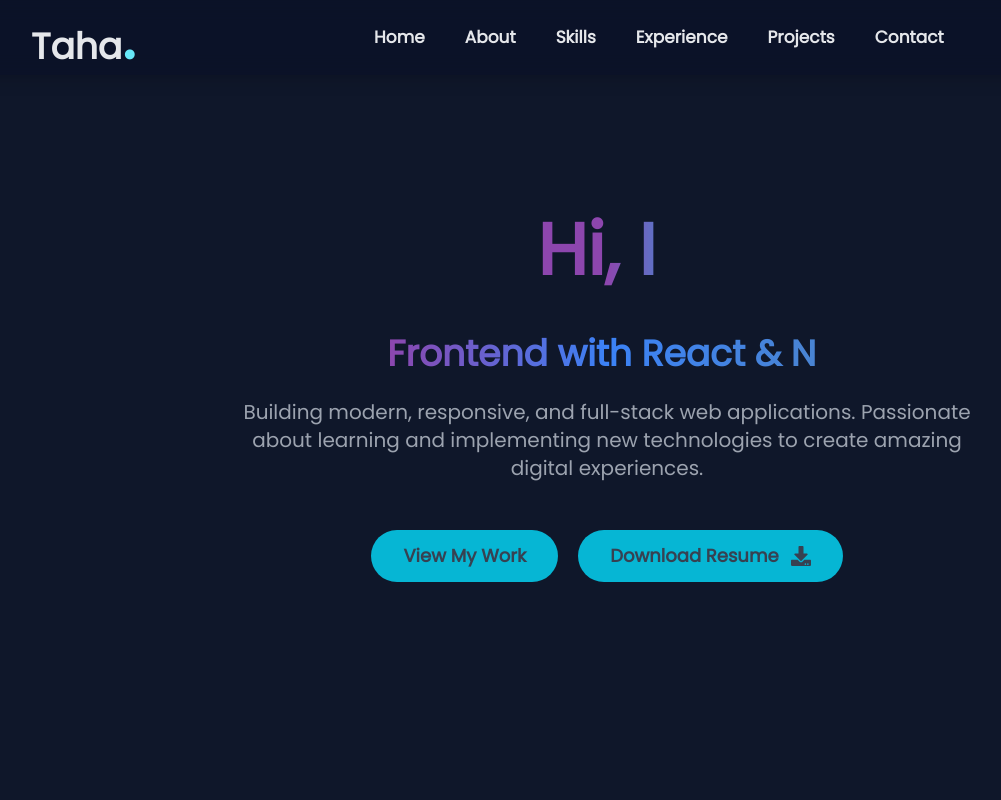
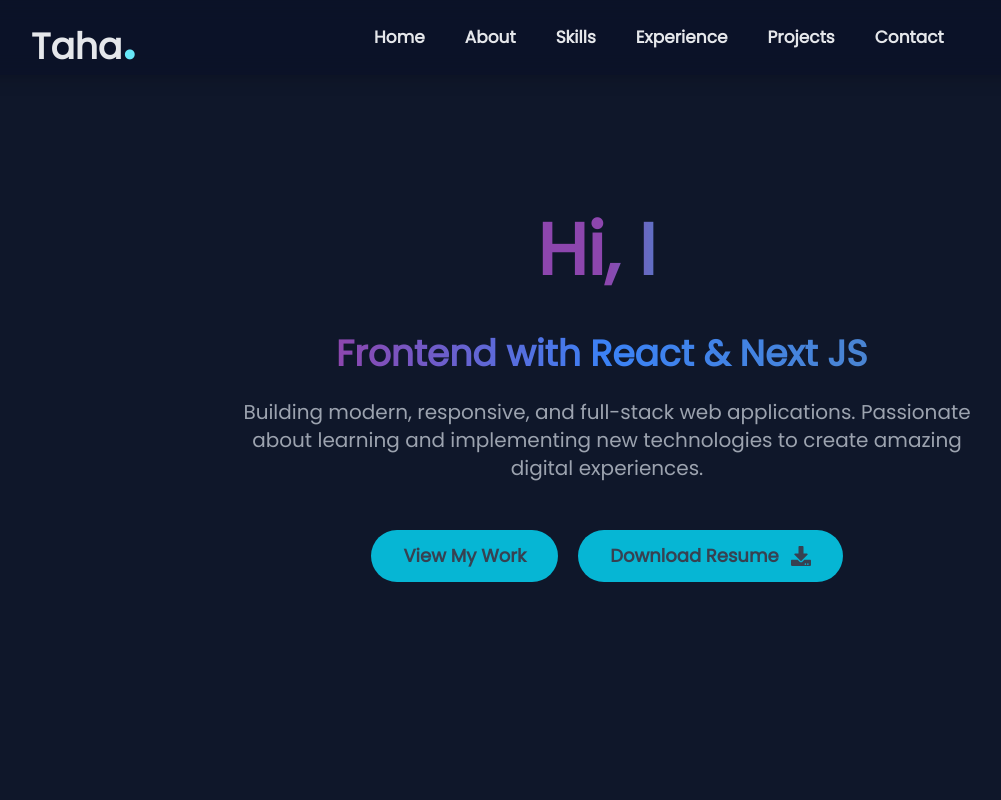
Before and after one commit to Taha-Siraj/My-Portfolio-, a React (Vite) app: page / in a window 1280 px wide. Shown: the top 800 px of the page, without its empty margins (33-1034 px from the left). Built offline with nearby package versions, Linux system fonts and the light colour scheme.

Commit message:
add new code

```diff
--- a/src/components/Hero.jsx
+++ b/src/components/Hero.jsx
@@ -87,10 +87,11 @@ const Hero = () => {
         <div className="text-xl sm:text-2xl md:text-4xl font-poppins max-w-3xl bg-gradient-to-r from-[#8D46AE] font-semibold via-[#3B82F6] to-[#4A84D0] bg-clip-text text-transparent">
           <Typewriter
             words={[
-              "MERN Stack Developer",
-              "Frontend with React & Next js",
-              "Backend with Node & ExpressJs",
-              "I Turn Ideas Into Web Apps"]}
+              "FULL Stack Web Developer",
+              "Frontend with React & Next JS",
+              "Backend with Node & ExpressJS",
+              "Frontend ✨ + Backend 💻 = Me",
+              ]}
             loop={true}
             cursor
             typeSpeed={70}
```
